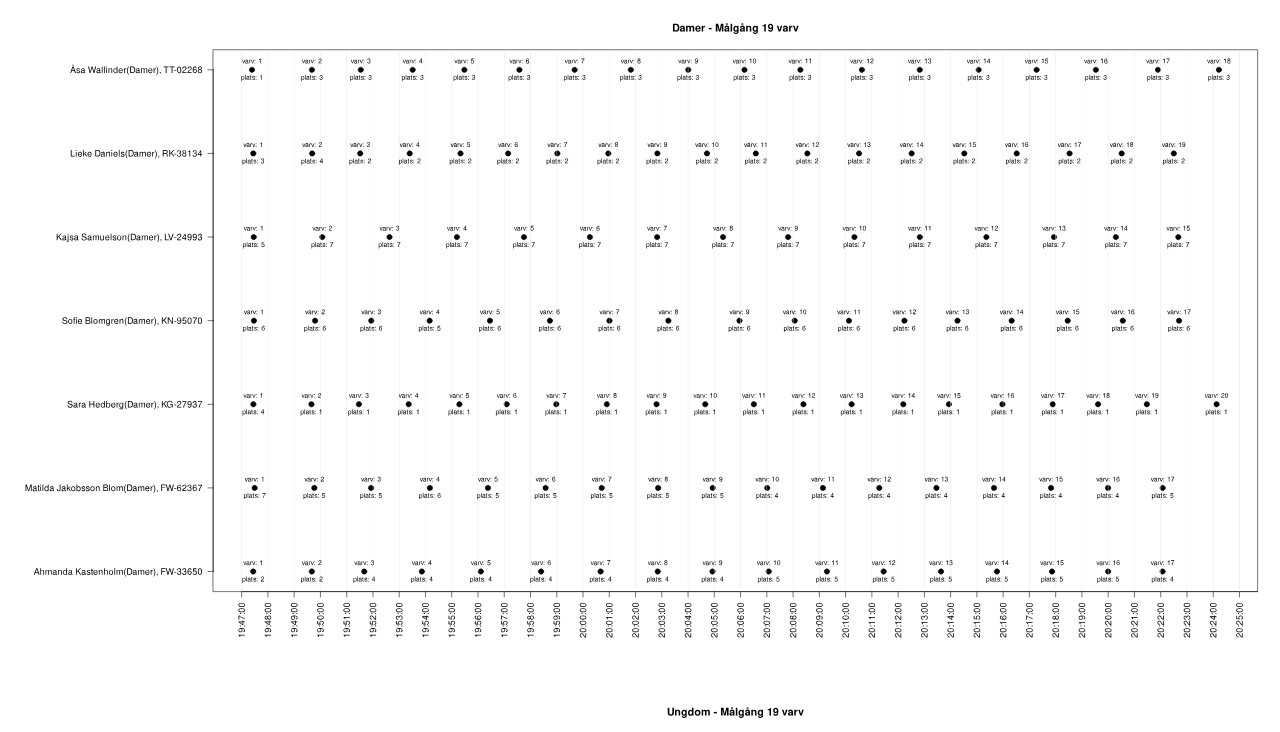
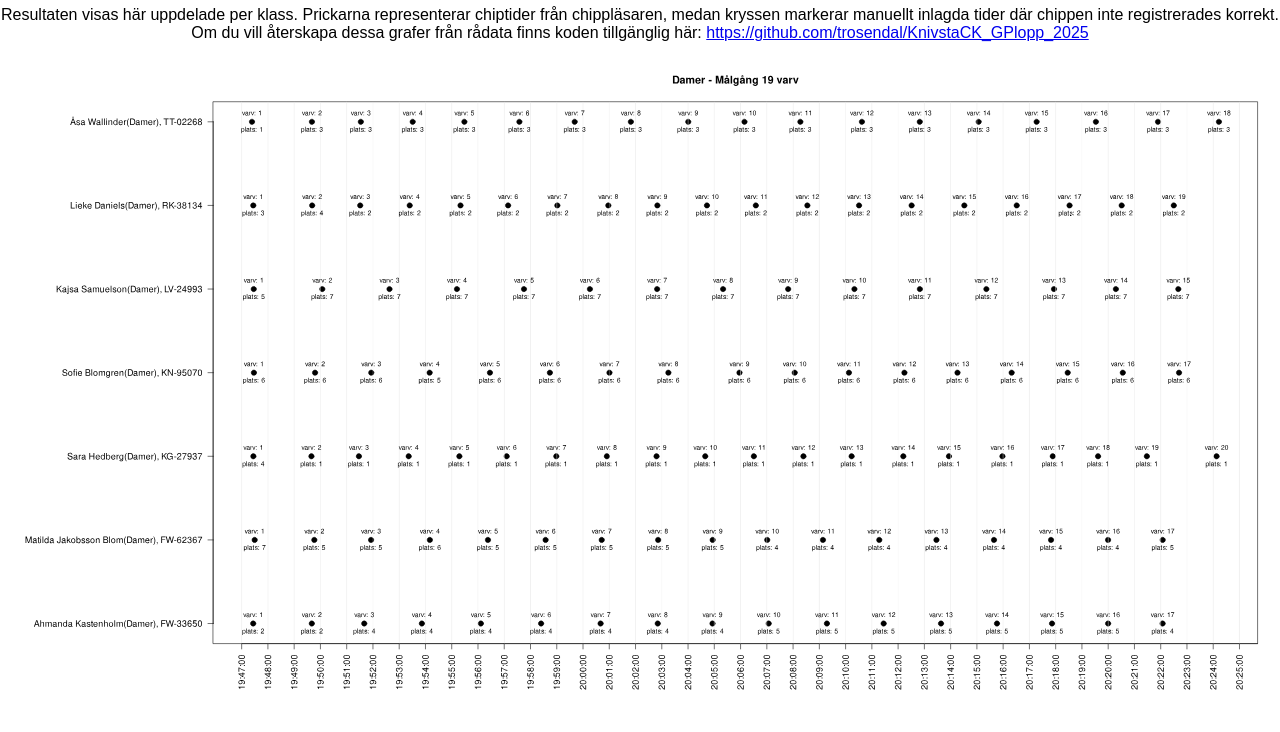
Before and after one commit to trosendal/KnivstaCK_GPlopp_2025, a plain HTML site: page index.html in a window 1280 px wide. Shown: the part 84-816 px from the top of the page. Drawn offline with Linux system fonts and the light colour scheme.

Commit message:
add link to data

```diff
--- a/index.html
+++ b/index.html
@@ -23,6 +23,11 @@
 <body>
   <h1>Resultat från KnivstaCK GP 2025 - 2025-08-06</h1>
 
+   <p>Resultaten visas här uppdelade per klass. Prickarna representerar chiptider från chippläsaren, medan kryssen markerar manuellt inlagda tider där chippen inte registrerades korrekt. Om du vill återskapa dessa grafer från rådata finns koden tillgänglig här:
+<a href="https://github.com/trosendal/KnivstaCK_GPlopp_2025" target="_blank" rel="noopener noreferrer">
+  https://github.com/trosendal/KnivstaCK_GPlopp_2025
+</a></p>
+
   <div class="image-block">
     <img src="images/Damer.svg" alt="Image 5">
   </div>
```
